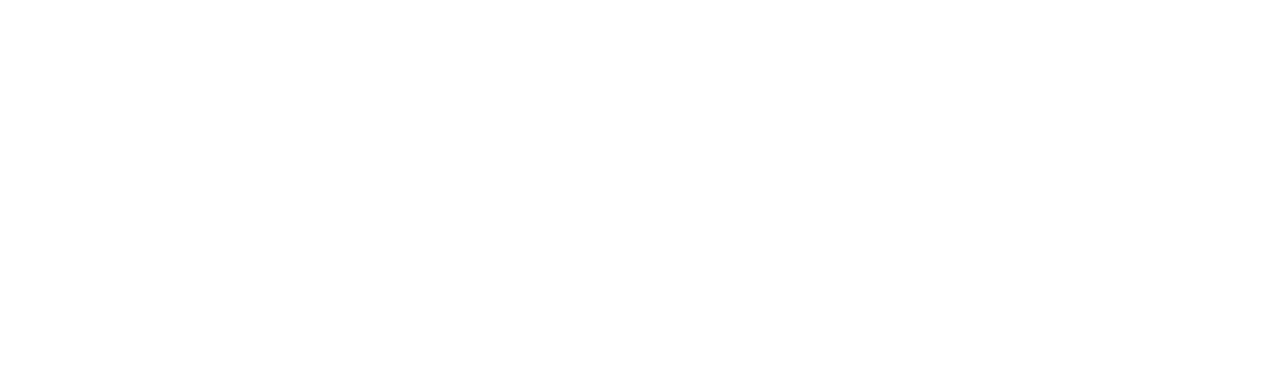
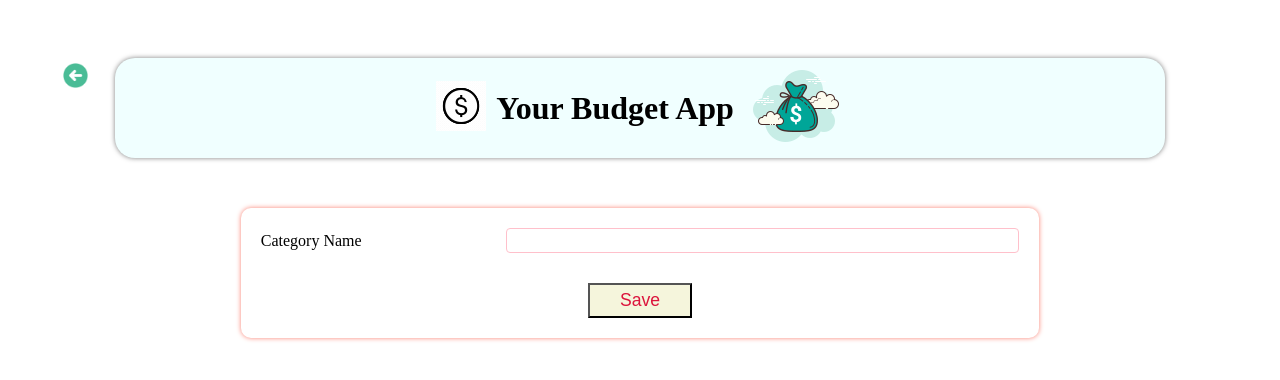
Before and after one commit to mzffrtp/homebudgetapp, a React (Create React App) app: page /add-category in a window 1280 px wide. Before the commit this address had no page. Shown: the top 380 px of the page. Built offline with nearby package versions, Linux system fonts and the light colour scheme; data requests are answered from the project's data file.

Commit message:
category actions, add category pages created, styled

```diff
--- a/db.json
+++ b/db.json
@@ -35,6 +35,10 @@
     {
       "id": "4",
       "name": "Electronincs"
+    },
+    {
+      "id": "1676764644087",
+      "name": "sd"
     }
   ]
 }
--- a/src/App.js
+++ b/src/App.js
@@ -4,6 +4,7 @@
 import AddExpense from "./pages/AddExpense";
 import EditExpense from "./pages/EditExpense";
 import CategoryActions from "./pages/CategoryActions";
+import AddCategory from "./pages/AddCategory";
 
 function App() {
 
@@ -15,6 +16,7 @@
         <Route path="/add-expense" element={<AddExpense />} />
         <Route path="/edit-expense/:expenseId" element={<EditExpense />} />
         <Route path="/category-actions" element={<CategoryActions />} />
+        <Route path="/add-category" element={<AddCategory />} />
 
 
       </Routes>
--- a/src/assets/styles/categoryactions.css
+++ b/src/assets/styles/categoryactions.css
@@ -2,12 +2,35 @@
     width:100%;
     display: flex;
     justify-content: center;
+ position: relative;
+
 
 }
 
 .catOpContentWrapper{
  width:70%;
  padding:10px;
- border: 1px solid;
+ border-radius: 5px;
+ box-shadow: 0px 0px 5px 5px rgba(158, 244, 248, 0.5);
+ margin: 25px 0px;
+}
 
+.catActCatWrapper{
+    padding: 10px;
+    border-bottom: 1px solid powderblue;
 }
+
+.addBtn {
+position: absolute;
+top: -40px;
+left:250px;
+border:none;
+filter: drop-shadow(8px 8px 4px rgb(188, 245, 166))
+}
+
+@media screen and (min-width: 585px) {
+    .addBtn {
+        top: -40px;
+        left:700px;
+        }
+}
--- a/src/components/header.js
+++ b/src/components/header.js
@@ -22,7 +22,7 @@
             {
                 showBack === true && (
                     <div
-                    onClick={()=> navigate("/")}
+                    onClick={()=> navigate(navigateTo)}
                     className="toHome">
                         <img src={backArrow} alt=""/>
                     </div>
--- /dev/null
+++ b/src/pages/AddCategory.js
@@ -0,0 +1,88 @@
+import React, { useState, useEffect } from "react";
+import Header from "../components/header";
+import "../assets/styles/addexpense.css"
+import GeneralModal from "../components/GeneralModal";
+import { useNavigate } from "react-router-dom";
+import axios from "axios";
+
+const AddCategory = () => {
+
+    const [form, setForm] = useState({
+        id:String(new Date().getTime()),
+        name:""
+    })
+    const [showError, setShowError] = useState(false);
+    const navigate = useNavigate();
+    const [categories, setCategories] = useState(null)
+
+    useEffect(()=> {
+        axios
+        .get("http://localhost:3004/categories")
+        .then((res)=>{
+            setCategories(res.data)
+        })
+        .catch((err)=>{})
+    }, [])
+
+    if(categories === null) return null
+
+    const handleSubmit = (event) => {
+        event.preventDefault();
+
+        if(form.name ===""){
+            setShowError(true)
+        }
+        /*const hasCategory = categories.find(item=> item.name.toLowerCase() === categories.name.toLowerCase())
+
+        if(hasCategory !== undefined){
+            alert("This category is already recorded.")
+        }
+*/
+        axios
+            .post("http://localhost:3004/categories", form)
+            .then((res)=>{
+                navigate("/category-actions")
+            })
+            .catch((err)=>{
+                console.log(err);
+            })
+
+    }
+    return (
+        <div>
+            <Header
+                whichPage={"addcategory"}
+                navigateTo="/category-actions" />
+            <div className="formWrapper">
+                <form onSubmit={handleSubmit}>
+                    <div className="formElement">
+                        <label htmlFor="catName">Category Name</label>
+                        <input id="catName" type={"text"}
+                            value={form.name}
+                            onChange={(event) => setForm({...form, name:event.target.value})}
+                        />
+                    </div>
+                    <div className="submitBtnWrapper">
+                        <button className="submitBtn" type="submit">Save</button>
+                    </div>
+                </form>
+            </div>
+            <>
+                {
+                    showError === true && (
+                        <GeneralModal
+                            title="Error"
+                            content="An error occured!"
+                            closeBtnTxt="Return to categories"
+                            closeBtnClck={() => navigate("/category-actions")}
+                        />
+                    )
+                }
+            </>
+        </div>
+
+    )
+
+}
+
+export default AddCategory
--- a/src/pages/CategoryActions.js
+++ b/src/pages/CategoryActions.js
@@ -2,11 +2,15 @@
 import axios from "axios";
 import Header from "../components/header";
 import "../assets/styles/categoryactions.css"
+import add from "../assets/imgs/add.png"
+import { useNavigate } from "react-router-dom";
 
 const CategoryActions = () => {
 
-const [categories, setCategories] = useState();
-const [showErrorModal, setShowErrorModal] = useState(false)
+const [categories, setCategories] = useState(null);
+const [showErrorModal, setShowErrorModal] = useState(false);
+const navigate = useNavigate();
+
 useEffect(()=>{
     axios
     .get("http://localhost:3004/categories")
@@ -24,26 +28,26 @@
         <div>
             <Header whichPage={"CategoryActions"} navigateTo= "/"/>
             <div className="catOpCon">
+                <div
+                onClick={()=> navigate("/add-category")}
+                className="addBtn">
+                    <img src={add} alt=""/>
+                </div>
                 <div className="catOpContentWrapper">
                     {
                         categories.length === 0 ? (
-                            <p>No categories for now!</p>
-                        ): (
+                            <p>No categories saved for now!</p>
+                        ) : (
                             <>
-                            {
-                                categories.map((category)=>(
-                                    <div key={category.id}>
-                                        <p>
-                                            {category.name}
-                                        </p>
-
-                                    </div>
-                                ))
-                            }
+                            {categories.map((category) => (
+                                <p
+                                className="catActCatWrapper"
+                                key={category.id}
+                                >{category.name}</p>
+                            ))}
                             </>
                         )
                     }
-
                 </div>
             </div>
         </div>
```
Also changed, not shown: 1 other file (tests, documents, lock files or other folders).
